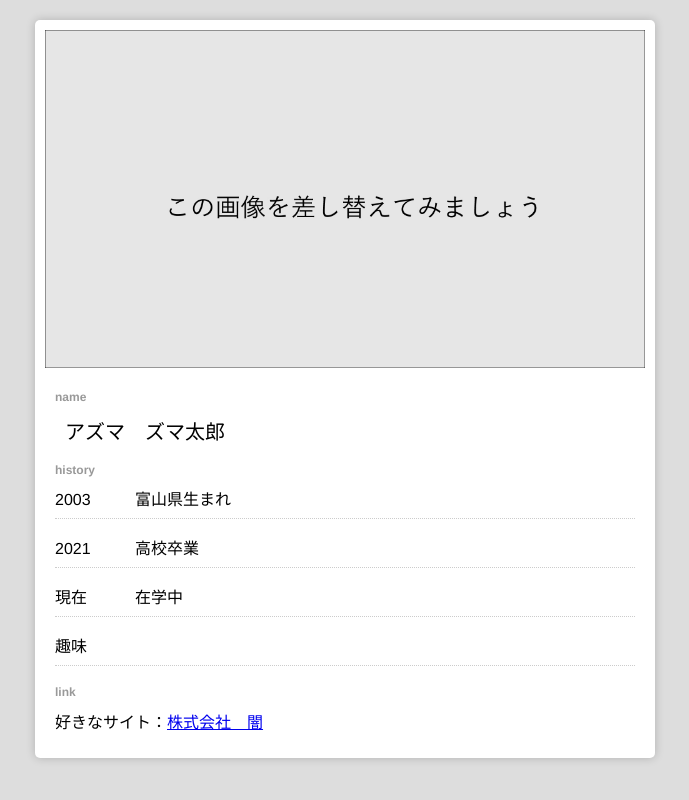
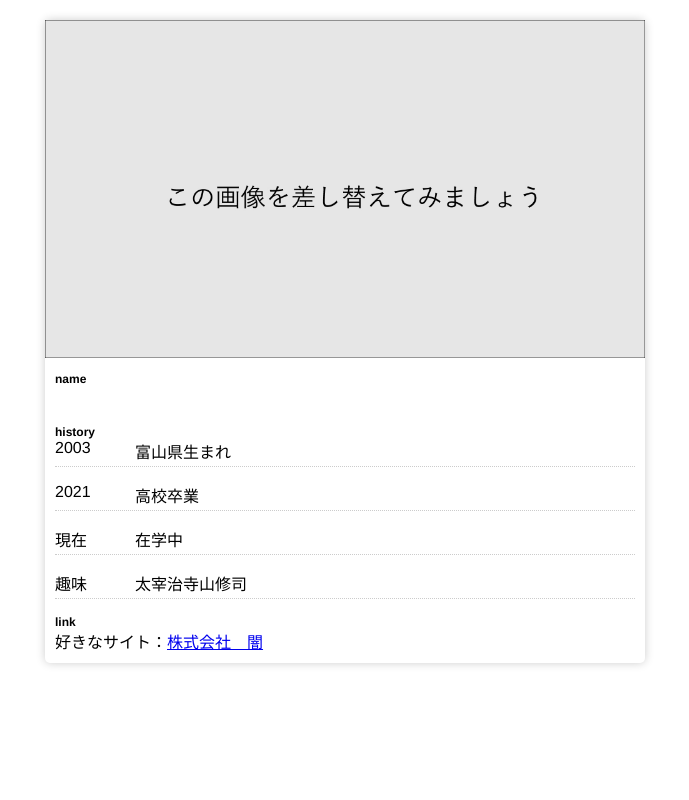
Before and after one commit to KUAD-XtechDesign/simple_page-zuma-taro, a plain HTML site: page index.html in a window 1280 px wide. Shown: the whole page, without its empty margins (295-984 px from the left). Drawn offline with Linux system fonts and the light colour scheme.

Commit message:
背景と文字の色を変更

```diff
--- a/index.html
+++ b/index.html
@@ -26,7 +26,7 @@
           <li><div class="year">2003</div><div class="txt">富山県生まれ</div></li>
           <li><div class="year">2021</div><div class="txt">高校卒業</div></li>
           <li><div class="year">現在</div><div class="txt">在学中</div></li>
-          <li><div class="year">趣味</div><div></div></li>
+          <li><div class="year">趣味</div><div>太宰治寺山修司</div></li>
         </ul>
 
         <h2 class="title">link</h2>
--- a/style.css
+++ b/style.css
@@ -2,7 +2,7 @@ body{
   font-family: "Helvetica Neue",Arial,"Hiragino Kaku Gothic ProN","Hiragino Sans",Meiryo,sans-serif;
   margin: 0;
   padding: 20px;
-  background-color: #ddd;
+  background-color:black
   line-height: 1.8;
 }
 
@@ -21,7 +21,7 @@ img{
 .wrapper{
   max-width: 600px;
   margin: 0 auto;
-  background-color: #fff;
+  background-color:black
   padding: 10px;
   border-radius: 5px;
   box-shadow: 0 0 10px 0px rgba(0,0,0,0.2);
@@ -38,12 +38,14 @@ h1.name{
   font-size: 20px;
   padding-left: 10px;
   margin-bottom: 10px;
+color:white
 }
+
 
 /* 経歴部分 */
 h2.title{
   font-size: 12px;
-  color: #999;
+  color:ivory
   margin-bottom: 5px;
 }
 
```
